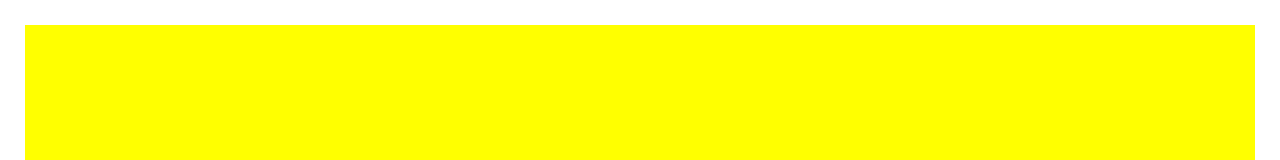
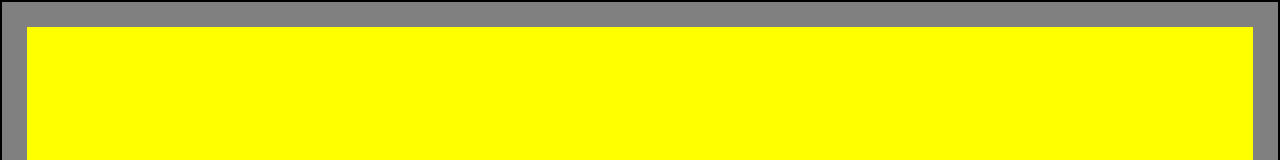
Before and after one commit to onmee/etch-sketch, a plain HTML site: page index.html in a window 1280 px wide. Shown: the top 160 px of the page. Drawn offline with Linux system fonts and the light colour scheme.

Commit message:
Add style for .black

```diff
--- a/styles.css
+++ b/styles.css
@@ -2,22 +2,26 @@ html, body {
     /* To use full height of the page*/
     height: 100%;
     margin: 0px;
+    background-color: grey;
 }
 
 .container {
     display: grid;
     grid-template-columns: repeat(64,1fr);
-    grid-template-columns: repeat(64,1fr);
     grid-column-gap: 0px;
     padding: 25px 25px 25px 25px;
+    border: solid 2px black;
 }
 
 
 .container-item {
     background: yellow;
     width: 100%;
-    height: 100%;
     /*Using the padding property to enforce a 1:1 aspect ratio*/
     height: 0;
     padding-top: 100%;
 }
+
+.black {
+    background-color: black;
+}
```
